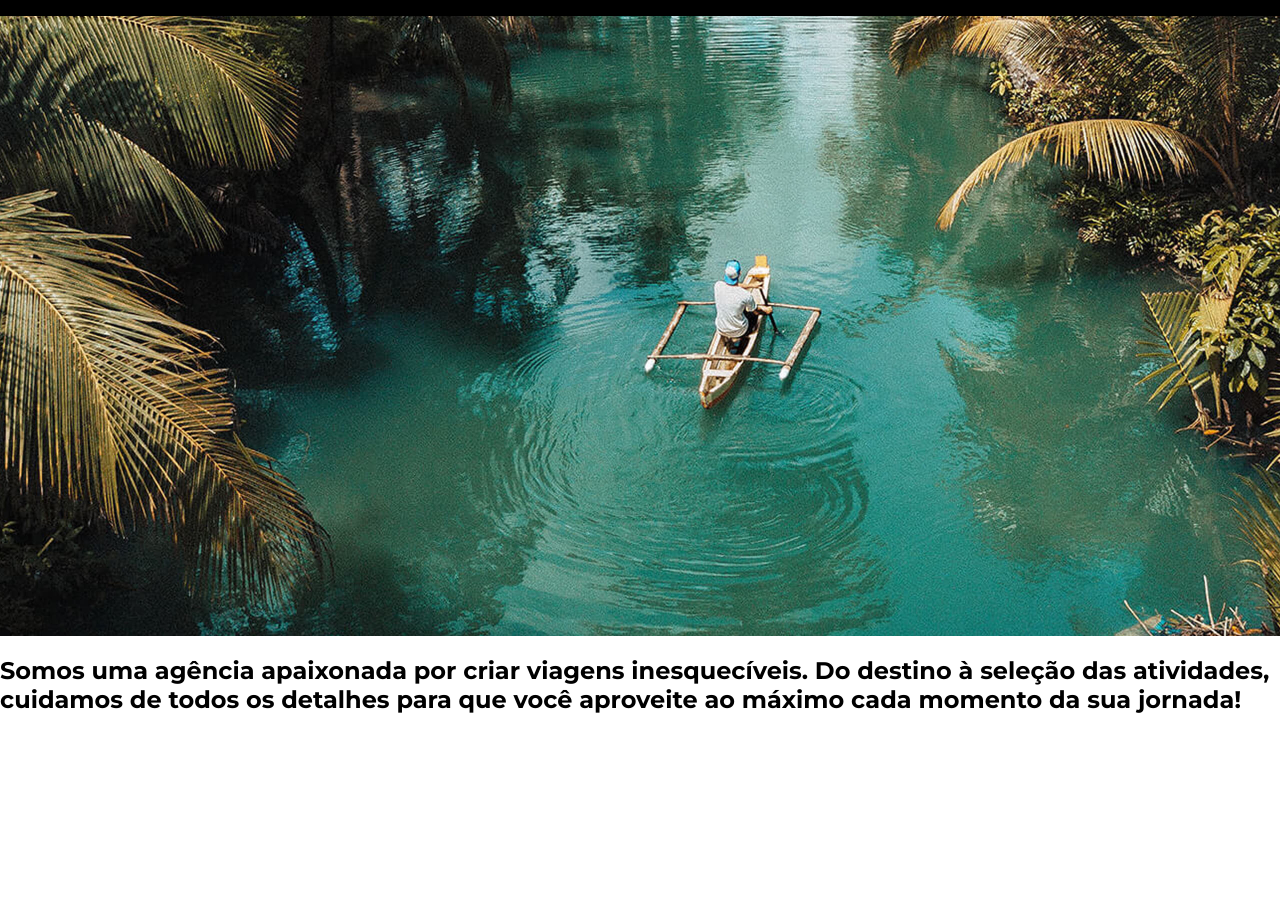
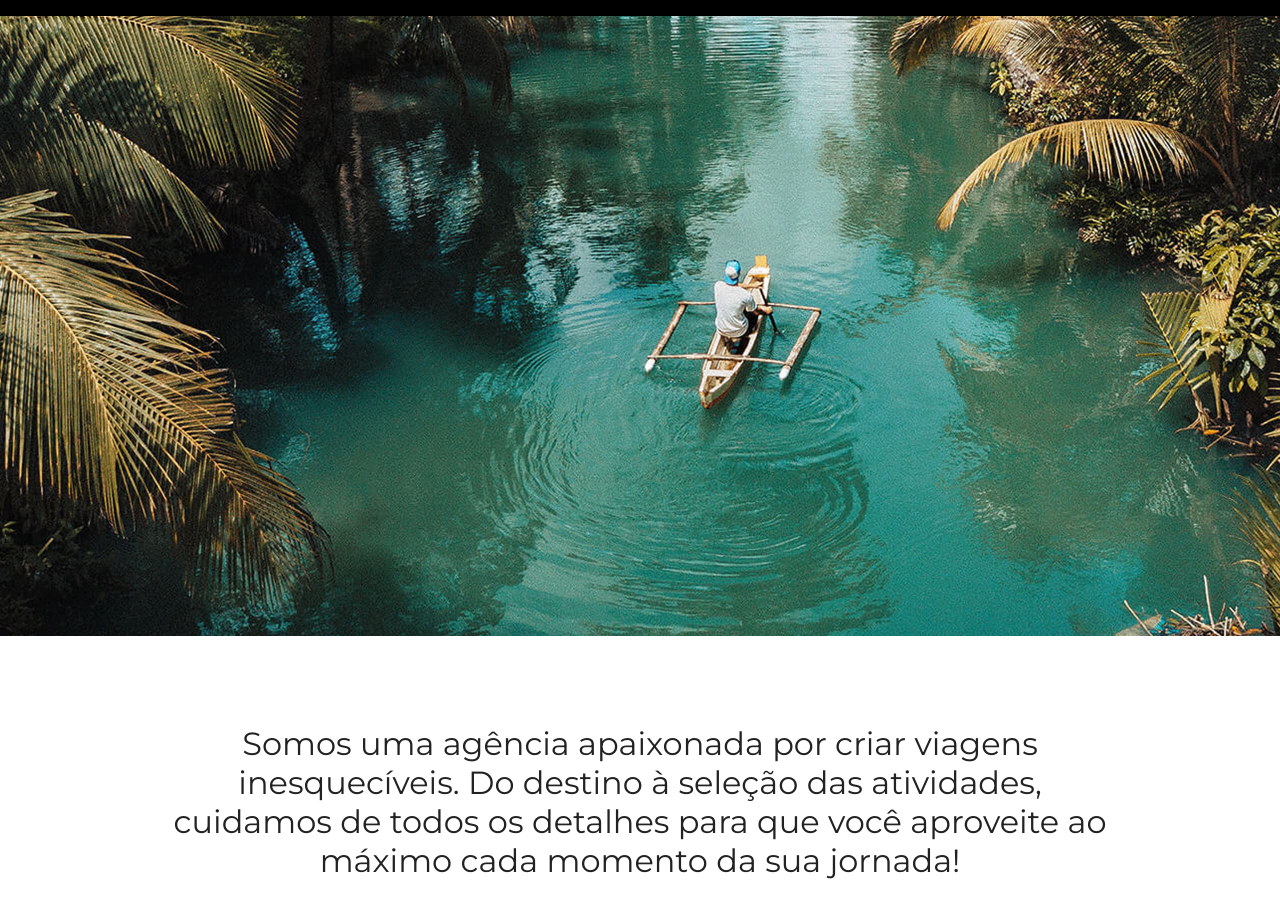
Before and after one commit to EduNello/ProjetoJornada, a plain HTML site: page index.html in a window 1280 px wide. Shown: the part 124-1042 px from the top of the page. Before the commit the page ends 858 px from the top, so only its background shows below. Drawn offline with Linux system fonts and the light colour scheme.

Commit message:
Finaliza hero

```diff
--- a/css/header.css
+++ b/css/header.css
@@ -97,7 +97,7 @@
   }
 }
 
-@media screen and (min-width: 1024px) {
+@media screen and (min-width: 1920px) {
   header {
     padding: 38px 160px;
   }
--- a/css/hero.css
+++ b/css/hero.css
@@ -3,6 +3,16 @@
   width: 100%;
   background: url(../img/hero-mobile.jpg) no-repeat;
   background-size: cover;
+}
+
+.hero h2 {
+  padding: 88px 24px;
+  margin: 0px;
+  font-weight: var(--text-weight);
+  font-size: 32px;
+  color: var(--text-primary);
+  text-align: center;
+  line-height: 1.5h;
 }
 
 @media screen and (min-width: 768px) {
@@ -11,6 +21,11 @@
     width: 100%;
     background: url(../img/hero-tablet.jpg) no-repeat;
     background-size: cover;
+  }
+
+  .hero h2 {
+    padding: 88px 60px;
+    font-size: 32px;
   }
 }
 
@@ -21,4 +36,16 @@
     background: url(../img/hero-desktop.jpg) no-repeat;
     background-size: cover;
   }
+
+  .hero h2 {
+    padding: 88px 120px;
+    font-size: 32px;
+  }
 }
+
+@media screen and (min-width: 1024px) {
+  .hero h2 {
+    padding: 88px 160px;
+    font-size: 32px;
+  }
+}
```
